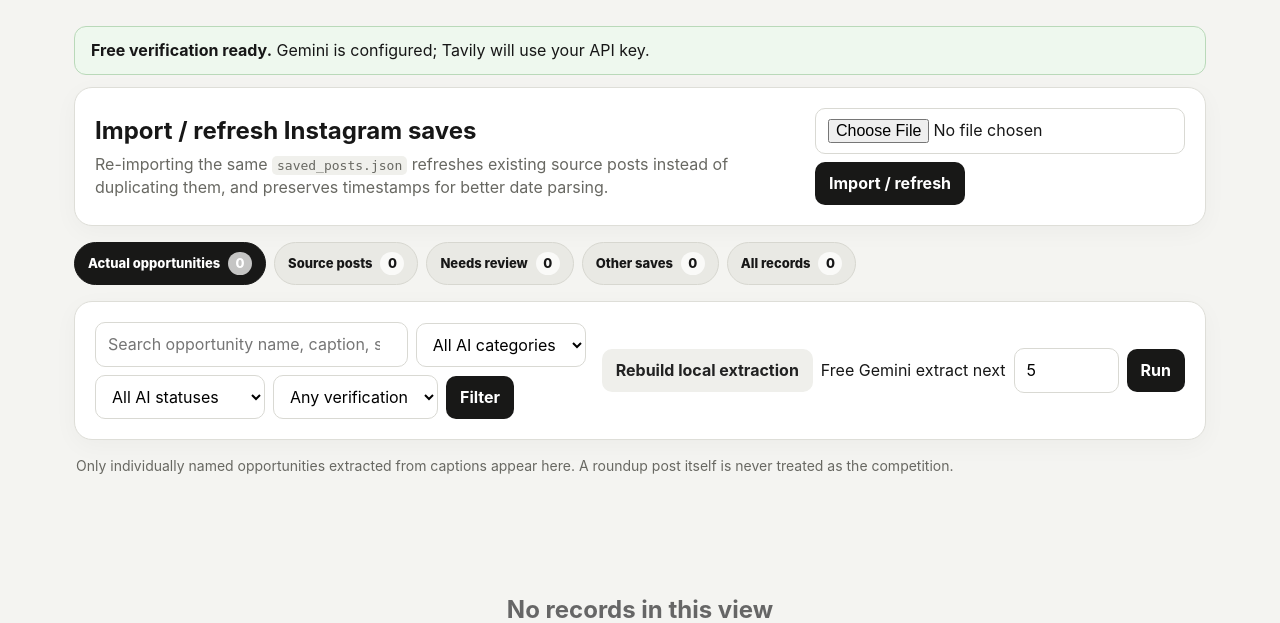
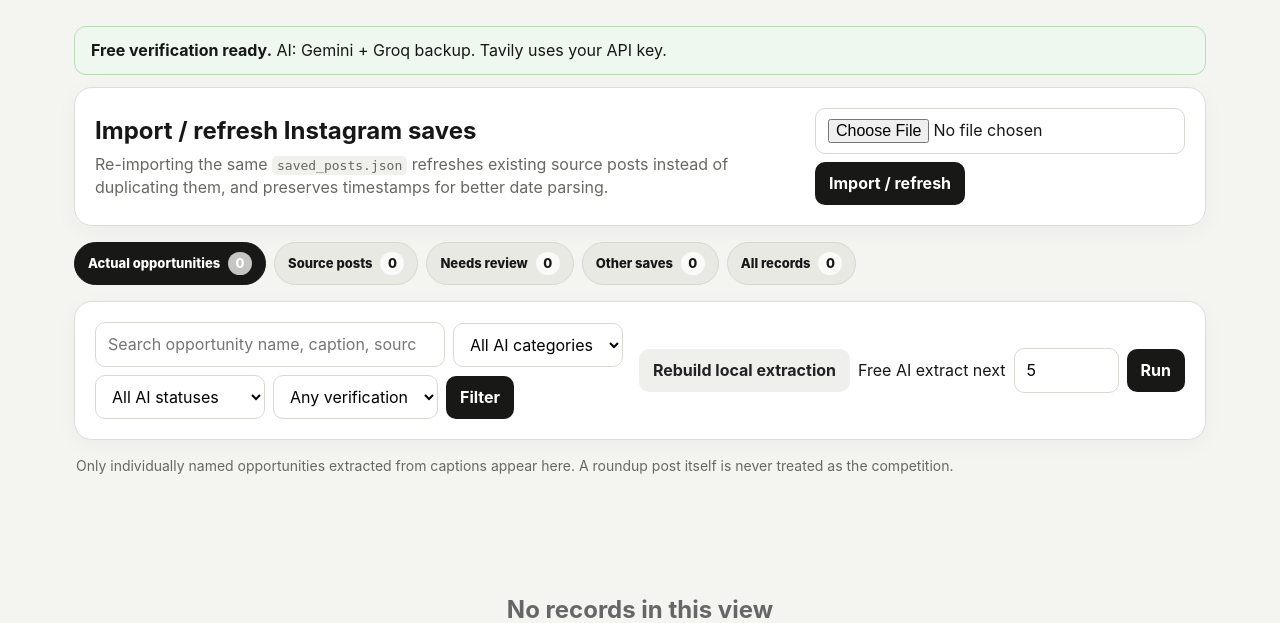
Before and after one commit to wxresearch/competition-tracker, a FastAPI app: page / in a window 1280 px wide. Shown: the part 256-879 px from the top of the page. Run offline with FastAPI, Linux system fonts and the light colour scheme; data that the repository does not hold is empty; some libraries are stand-ins or nearby versions.

Commit message:
Show Gemini and Groq free-provider failover in UI

```diff
--- a/templates/index.html
+++ b/templates/index.html
@@ -24,15 +24,19 @@
 
     {% if message %}<div class="notice success">{{ message }}</div>{% endif %}
     {% if error %}<div class="notice error">{{ error }}</div>{% endif %}
-    {% if not has_gemini_key %}
+    {% if not has_gemini_key and not has_groq_key %}
       <div class="notice warn">
-        <strong>Free verification setup:</strong> add <code>GEMINI_API_KEY</code> to <code>.env</code>.
-        Tavily can run in keyless mode, so <code>TAVILY_API_KEY</code> is optional.
+        <strong>Free verification setup:</strong> add <code>GEMINI_API_KEY</code> or <code>GROQ_API_KEY</code> to <code>.env</code>.
+        Using both gives provider failover. Tavily can run in keyless mode.
       </div>
     {% else %}
       <div class="notice success">
         <strong>Free verification ready.</strong>
-        Gemini is configured; Tavily will use {% if has_tavily_key %}your API key{% else %}keyless mode{% endif %}.
+        AI:
+        {% if has_gemini_key %}Gemini{% endif %}
+        {% if has_gemini_key and has_groq_key %} + {% endif %}
+        {% if has_groq_key %}Groq backup{% endif %}.
+        Tavily uses {% if has_tavily_key %}your API key{% else %}keyless mode{% endif %}.
       </div>
     {% endif %}
 
@@ -93,9 +97,9 @@
         <form action="/reclassify" method="post">
           <button type="submit" class="secondary">Rebuild local extraction</button>
         </form>
-        {% if view == 'opportunities' and has_gemini_key %}
+        {% if view == 'opportunities' and (has_gemini_key or has_groq_key) %}
         <form action="/extract-next" method="post" class="batch-form">
-          <label>Free Gemini extract next</label>
+          <label>Free AI extract next</label>
           <input type="number" name="batch_size" min="1" max="25" value="5">
           <button type="submit">Run</button>
         </form>
@@ -229,8 +233,8 @@
 
         <div class="actions">
           {% if c.record_origin == 'split_child' %}
-            {% if has_gemini_key %}
-              <form action="/competitions/{{ c.id }}/extract" method="post"><button type="submit" class="secondary">Gemini extract details</button></form>
+            {% if has_gemini_key or has_groq_key %}
+              <form action="/competitions/{{ c.id }}/extract" method="post"><button type="submit" class="secondary">AI extract details</button></form>
             {% endif %}
             {% if free_verify_ready %}
               <form action="/competitions/{{ c.id }}/verify" method="post"><button type="submit">Verify Free</button></form>
```
